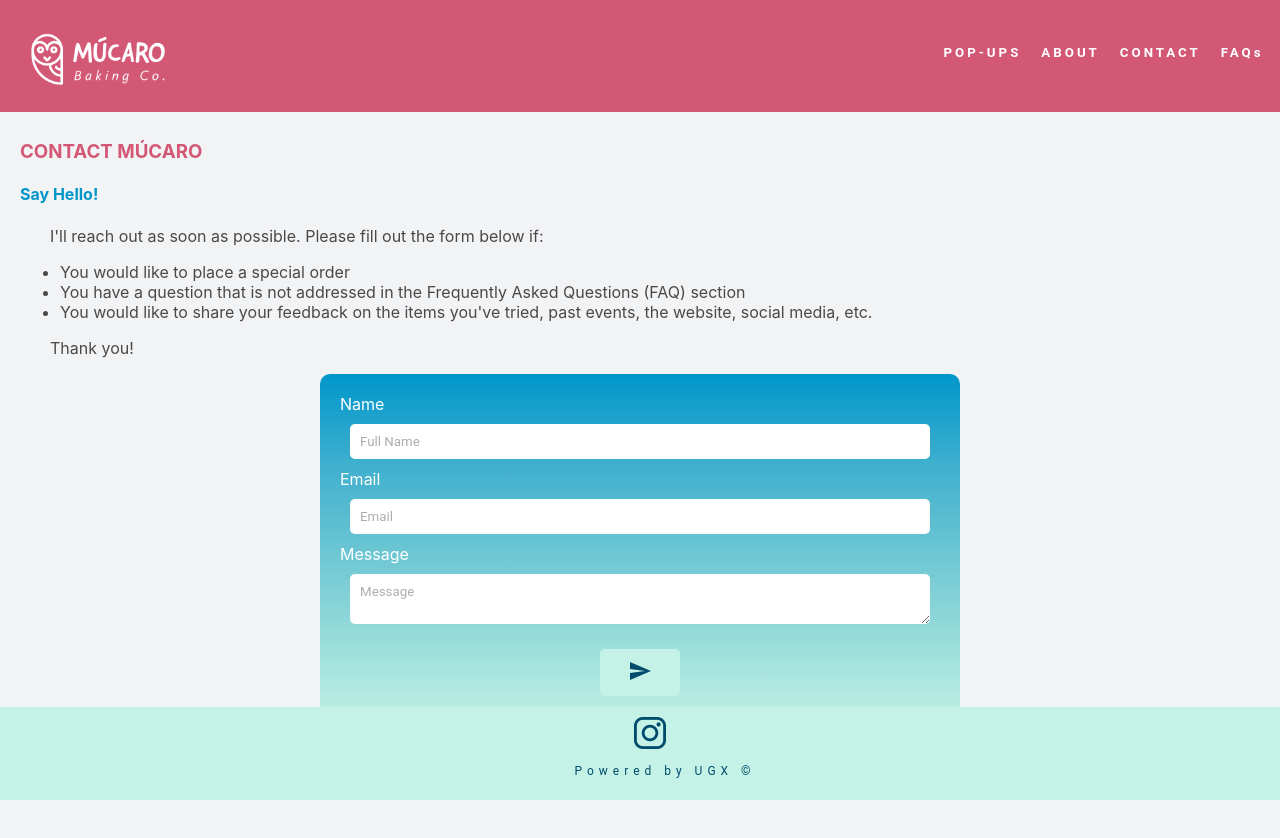
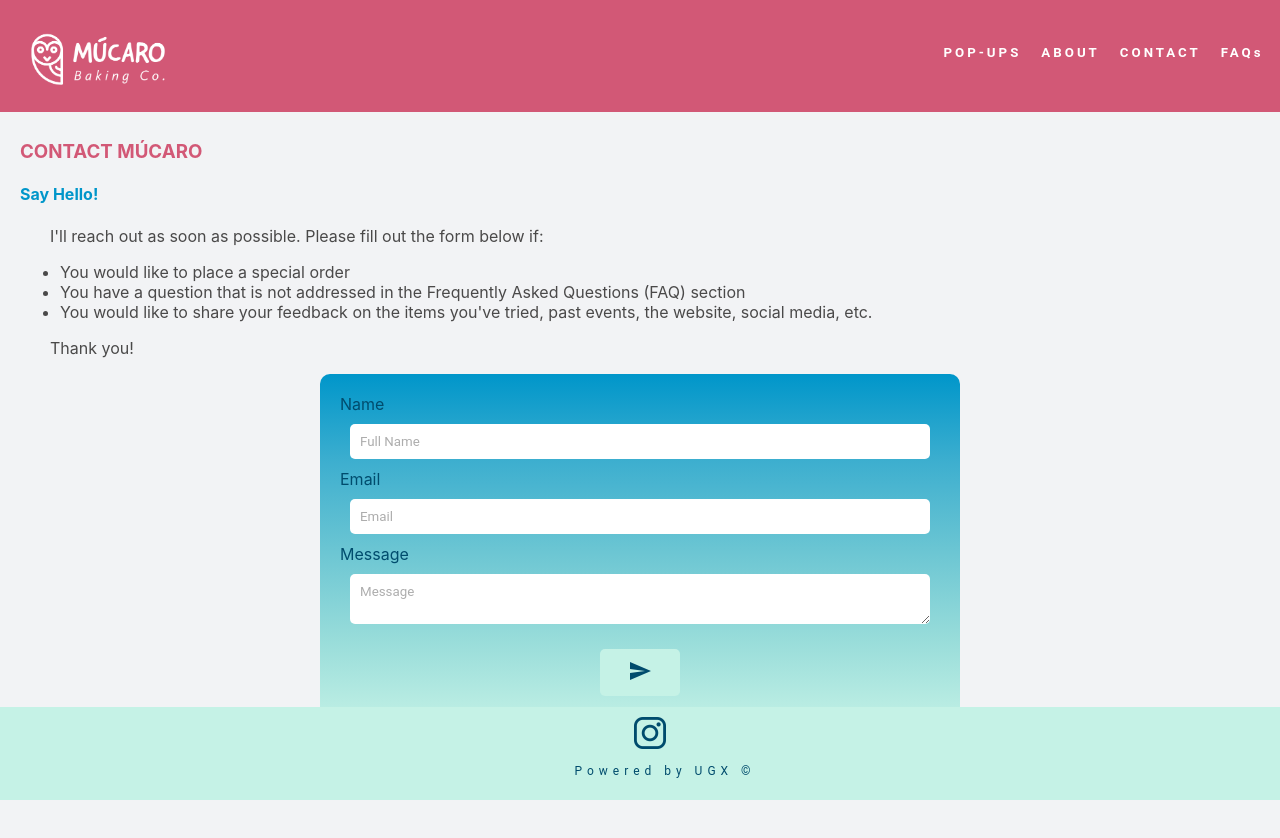
Before and after one commit to Ugonz86/MucaroBakingCo, a React (Create React App) app: page /contact in a window 1280 px wide. Shown: the top 838 px of the page. Built offline with nearby package versions, Linux system fonts and the light colour scheme; the HTML template or start-up script is replaced by a standard one; what @aws-amplify/core would draw is missing.

Commit message:
Modified layout

```diff
--- a/src/App.css
+++ b/src/App.css
@@ -271,7 +271,7 @@ button:hover {
   padding: 20px 20px 20px 20px;
   border-radius: 10px;
   margin: 0 auto;
-  color: white;
+  color: #004c6d;
   background-image: linear-gradient(to bottom, #0096ca, #3eafcf, #6cc6d3, #99ddda, #c5f2e6);
 }
 
@@ -284,6 +284,7 @@ input {
   width: auto;
   background-color: white;
   font-family: Roboto;
+  /* width: 72vw; */
 
 }
 
@@ -294,6 +295,11 @@ textarea::placeholder {
   color: #adadad;
 }
 
+textarea {
+  resize: vertical;
+  width: auto;
+
+}
 
 .send {
   color: #004c6d;
```
